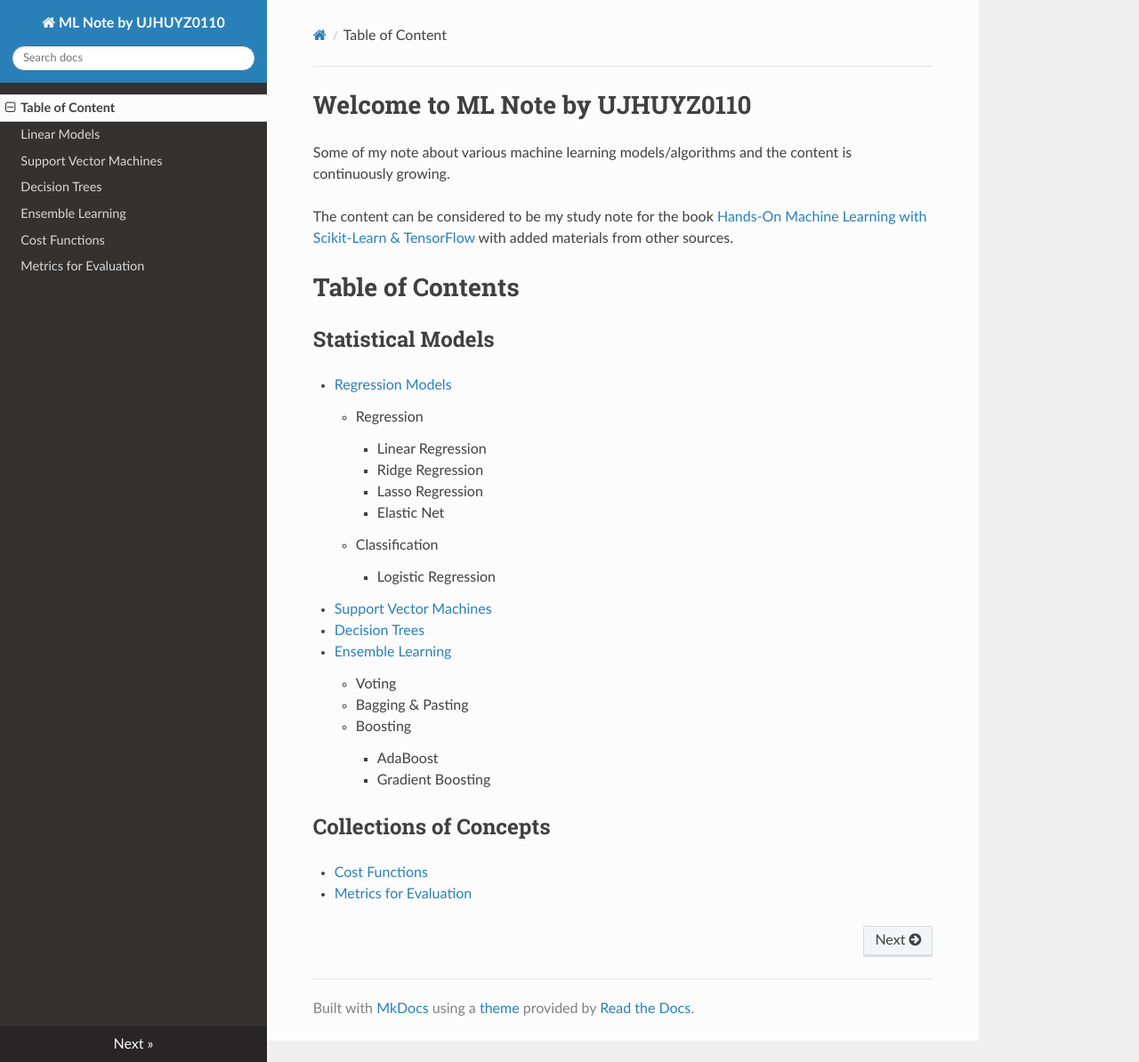
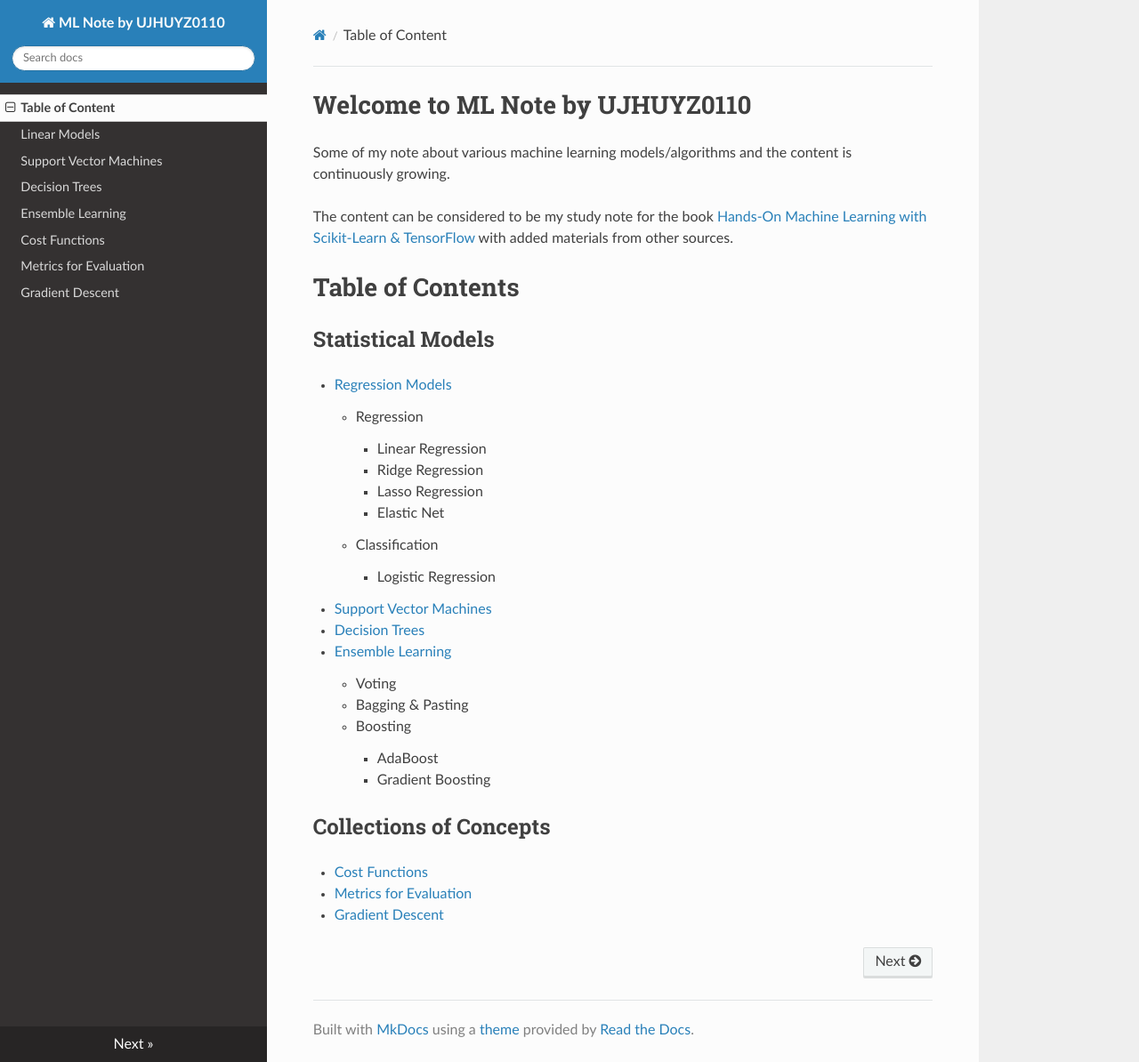
Before and after one commit to ivanyschen/ml_note, an MkDocs documentation site: the page built from docs/index.md, in a window 1280 px wide and 1194 px high. Shown: the whole window at 89% size. Built offline with MkDocs 1.6.1, drawn with Linux system fonts in a browser that asks for light colours; nearby versions of some CDN libraries; old or Windows-style settings are respelled for this version of MkDocs.

Commit message:
added gradient descent

```diff
--- a/docs/index.md
+++ b/docs/index.md
@@ -36,4 +36,4 @@ The content can be considered to be my study note for the book [Hands-On Machine
 
 - [Metrics for Evaluation](metrics_for_evaluation.md)
 
-<!-- - [Gradient Descent](gradient_descent.md) -->
+- [Gradient Descent](gradient_descent.md)
--- a/mkdocs.yml
+++ b/mkdocs.yml
@@ -10,7 +10,7 @@ pages:
 - Ensemble Learning: 'ensemble_learning.md'
 - Cost Functions: 'cost_functions.md'
 - Metrics for Evaluation: 'metrics_for_evaluation.md'
-# - Gradient Descent: 'gradient_descent.md'
+- Gradient Descent: 'gradient_descent.md'
 
 extra_javascript:
     - assets/mathjax_extra.js
```
